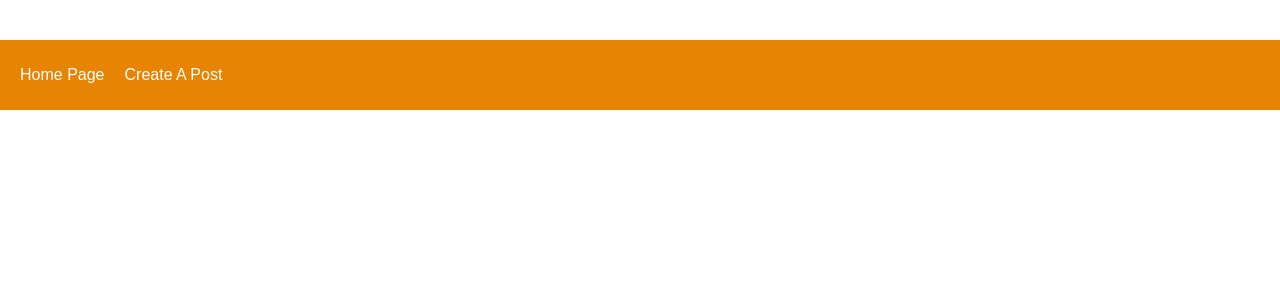
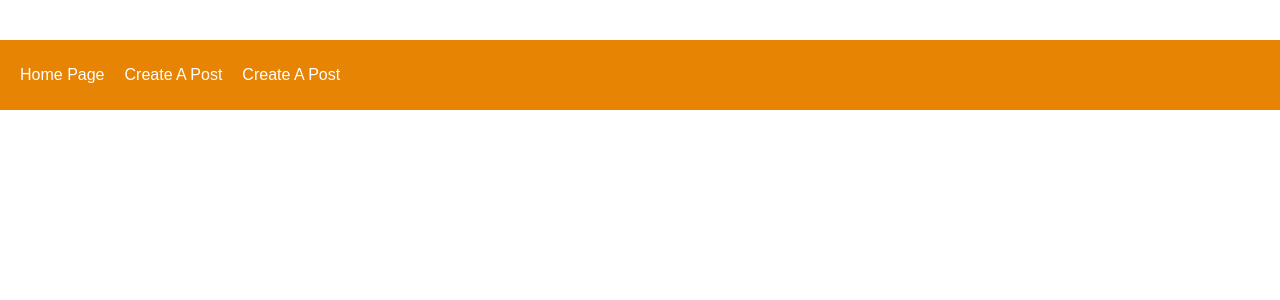
Before and after one commit to RylandAdams/PostaGram_Social_Media, a React (Create React App) app in the folder client/: page /post/1 in a window 1280 px wide. Shown: the top 300 px of the page. Built offline with nearby package versions, Linux system fonts and the light colour scheme.

Commit message:
Routes for specifc posts start to function

```diff
--- a/client/src/App.js
+++ b/client/src/App.js
@@ -3,6 +3,7 @@ import { BrowserRouter as Router, Route, Routes, Link } from 'react-router-dom';
 
 import Home from './pages/Home';
 import CreatePost from './pages/CreatePost';
+import Post from './pages/Post';
 
 function App() {
 	return (
@@ -10,7 +11,8 @@ function App() {
 			<Router>
 				<div className='navbar'>
 					<Link to='/'> Home Page </Link>
-					<Link to='createpost'> Create A Post </Link>
+					<Link to='/createpost'> Create A Post </Link>
+					<Link to='/post/:id'> Create A Post </Link>
 				</div>
 				<Routes>
 					<Route
--- a/client/src/pages/Home.js
+++ b/client/src/pages/Home.js
@@ -1,8 +1,10 @@
 import React, { useEffect, useState } from 'react';
 import axios from 'axios';
+import { useNavigate } from 'react-router-dom';
 
 function Home() {
 	const [listOfPosts, setListOfPosts] = useState([]);
+	let navigate = useNavigate();
 
 	useEffect(() => {
 		axios.get('http://localhost:3001/posts').then((response) => {
@@ -14,7 +16,12 @@ function Home() {
 		<div className='home'>
 			{listOfPosts.map((value, key) => {
 				return (
-					<div className='post'>
+					<div
+						className='post'
+						onClick={() => {
+							navigate(`/post/${value.id}`);
+						}}
+					>
 						<div className='title'> {value.title} </div>
 						<div className='body'> {value.postText} </div>
 						<div className='footer'> {value.username} </div>
--- /dev/null
+++ b/client/src/pages/Post.js
@@ -0,0 +1,9 @@
+import React from 'react';
+import { useParams } from 'react-router-dom';
+
+function Post() {
+	let { id } = useParams();
+	return <div>{id}</div>;
+}
+
+export default Post;
```
